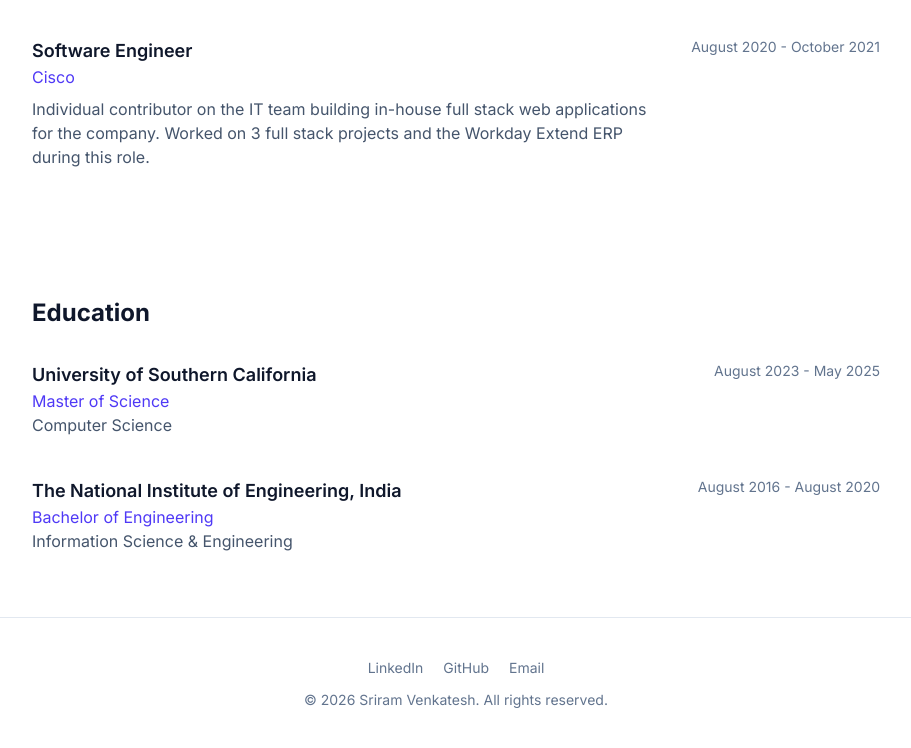
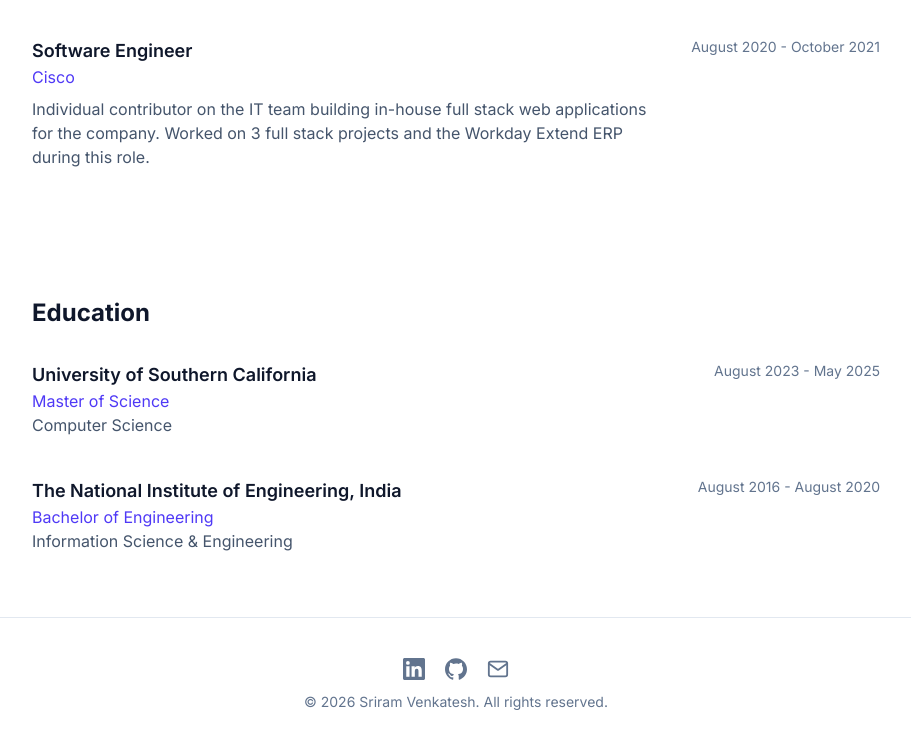
Before and after one commit to sriramv-98/sriramv-98.github.io, an Astro site: page / in a window 1280 px wide. Shown: the part 1056-1804 px from the top of the page, without its empty margins (184-1095 px from the left). Built offline with nearby package versions, Linux system fonts and the light colour scheme; Astro itself is replaced by a stand-in of ours.

Commit message:
Footer: use LinkedIn/GitHub/Email icons instead of text links

```diff
--- a/package.json
+++ b/package.json
@@ -16,5 +16,8 @@
     "@tailwindcss/vite": "^4.0.0",
     "astro": "^7.0.0",
     "tailwindcss": "^4.0.0"
+  },
+  "optionalDependencies": {
+    "@bruits/satteri-darwin-arm64": "^0.10.3"
   }
 }
--- a/src/components/Footer.astro
+++ b/src/components/Footer.astro
@@ -5,9 +5,38 @@ const year = new Date().getFullYear();
 <footer class="border-t border-slate-200 py-10 text-center text-sm text-slate-500">
   <div class="mx-auto flex max-w-4xl flex-col items-center gap-3 px-6">
     <div class="flex gap-5">
-      <a href="https://www.linkedin.com/in/sriram-venkatesh98/" target="_blank" rel="noopener noreferrer" class="hover:text-slate-800">LinkedIn</a>
-      <a href="https://github.com/sriramv-98" target="_blank" rel="noopener noreferrer" class="hover:text-slate-800">GitHub</a>
-      <a href="mailto:sriram47venkatesh@gmail.com" class="hover:text-slate-800">Email</a>
+      <a
+        href="https://www.linkedin.com/in/sriram-venkatesh98/"
+        target="_blank"
+        rel="noopener noreferrer"
+        aria-label="LinkedIn"
+        class="text-slate-500 transition-colors hover:text-slate-800"
+      >
+        <svg xmlns="http://www.w3.org/2000/svg" viewBox="0 0 24 24" width="22" height="22" fill="currentColor" aria-hidden="true">
+          <path d="M20.447 20.452h-3.554v-5.569c0-1.328-.027-3.037-1.852-3.037-1.853 0-2.136 1.445-2.136 2.939v5.667H9.351V9h3.414v1.561h.046c.477-.9 1.637-1.85 3.37-1.85 3.601 0 4.267 2.37 4.267 5.455v6.286zM5.337 7.433a2.062 2.062 0 1 1 0-4.124 2.062 2.062 0 0 1 0 4.124zM7.114 20.452H3.558V9h3.556v11.452zM22.225 0H1.771C.792 0 0 .774 0 1.729v20.542C0 23.227.792 24 1.771 24h20.451C23.2 24 24 23.227 24 22.271V1.729C24 .774 23.2 0 22.222 0h.003z"/>
+        </svg>
+      </a>
+      <a
+        href="https://github.com/sriramv-98"
+        target="_blank"
+        rel="noopener noreferrer"
+        aria-label="GitHub"
+        class="text-slate-500 transition-colors hover:text-slate-800"
+      >
+        <svg xmlns="http://www.w3.org/2000/svg" viewBox="0 0 24 24" width="22" height="22" fill="currentColor" aria-hidden="true">
+          <path d="M12 .297c-6.63 0-12 5.373-12 12 0 5.303 3.438 9.8 8.205 11.385.6.113.82-.258.82-.577 0-.285-.01-1.04-.015-2.04-3.338.724-4.042-1.61-4.042-1.61-.546-1.385-1.333-1.754-1.333-1.754-1.089-.744.083-.729.083-.729 1.205.084 1.84 1.237 1.84 1.237 1.07 1.834 2.807 1.304 3.492.997.108-.775.418-1.305.762-1.605-2.665-.303-5.466-1.332-5.466-5.93 0-1.31.469-2.38 1.236-3.22-.124-.303-.535-1.523.117-3.176 0 0 1.008-.322 3.301 1.23a11.5 11.5 0 0 1 3.003-.404c1.02.005 2.047.138 3.006.404 2.29-1.552 3.297-1.23 3.297-1.23.653 1.653.242 2.873.118 3.176.77.84 1.235 1.91 1.235 3.22 0 4.61-2.807 5.624-5.48 5.921.43.372.823 1.102.823 2.222 0 1.604-.014 2.896-.014 3.286 0 .32.216.694.825.576C20.565 22.092 24 17.592 24 12.297c0-6.627-5.373-12-12-12"/>
+        </svg>
+      </a>
+      <a
+        href="mailto:sriram47venkatesh@gmail.com"
+        aria-label="Email"
+        class="text-slate-500 transition-colors hover:text-slate-800"
+      >
+        <svg xmlns="http://www.w3.org/2000/svg" viewBox="0 0 24 24" width="22" height="22" fill="none" stroke="currentColor" stroke-width="2" stroke-linecap="round" stroke-linejoin="round" aria-hidden="true">
+          <rect x="2" y="4" width="20" height="16" rx="2"/>
+          <path d="m22 6-10 7L2 6"/>
+        </svg>
+      </a>
     </div>
     <p>&copy; {year} Sriram Venkatesh. All rights reserved.</p>
   </div>
```
Also changed, not shown: 1 other file.
